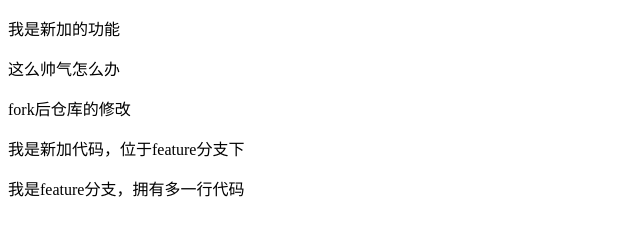
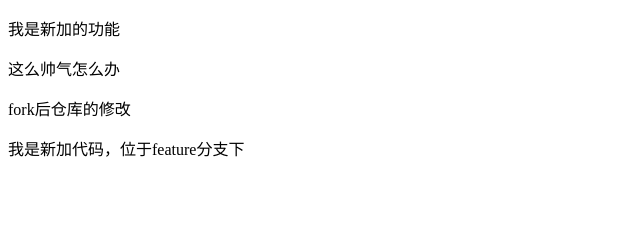
Before and after one commit to zanjiahao/git-instruct, a plain HTML site: page index.html in a window 1280 px wide. Shown: the whole page, without its empty margins (0-640 px from the left). Drawn offline with Linux system fonts and the light colour scheme.

Commit message:
Code Source From: Self Code Description: Jira: # 市场项目编号:

```diff
--- a/index.html
+++ b/index.html
@@ -11,6 +11,5 @@
   <p>这么帅气怎么办</p>
   <p>fork后仓库的修改</p>
   <p>我是新加代码，位于feature分支下</p>
-  <p>我是feature分支，拥有多一行代码</p>
 </body>
 </html>
```
